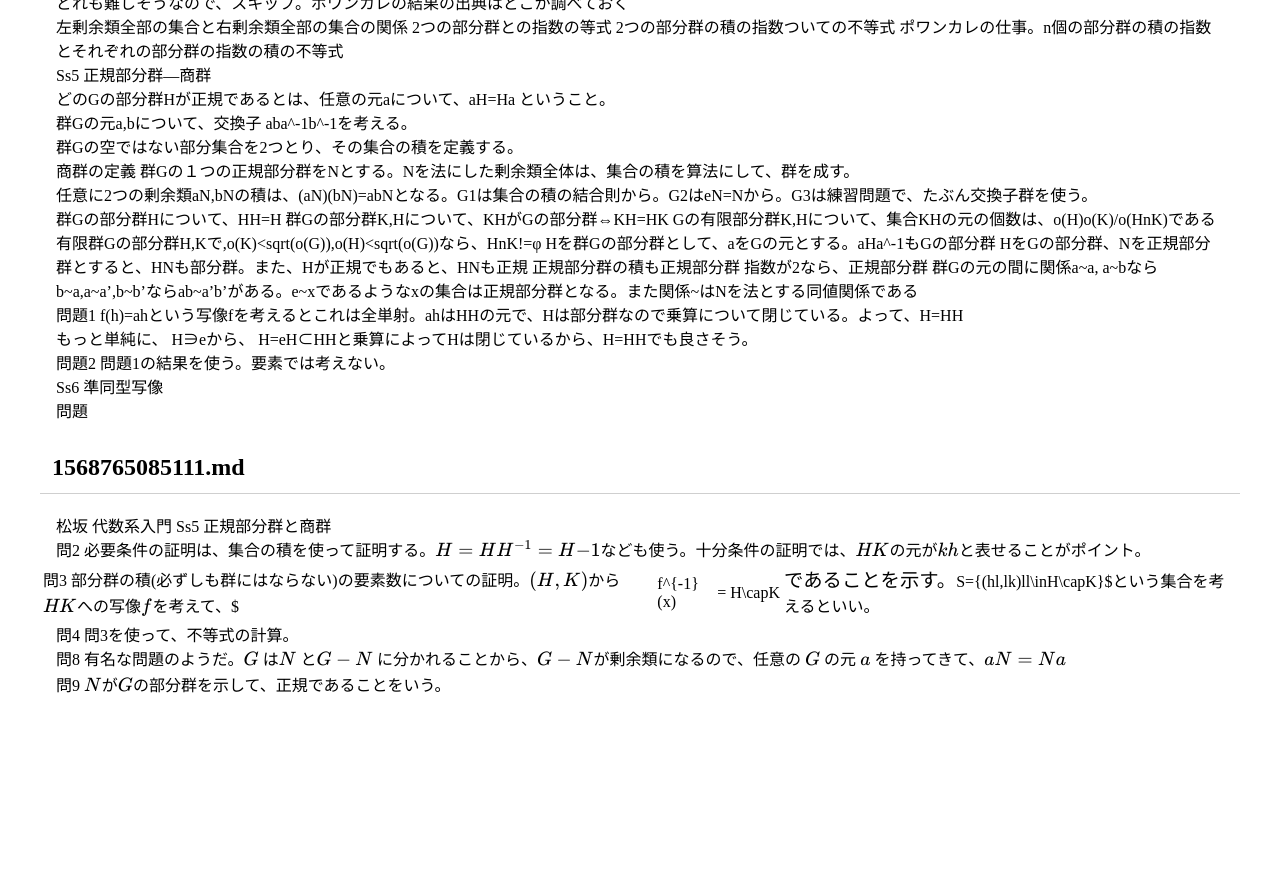
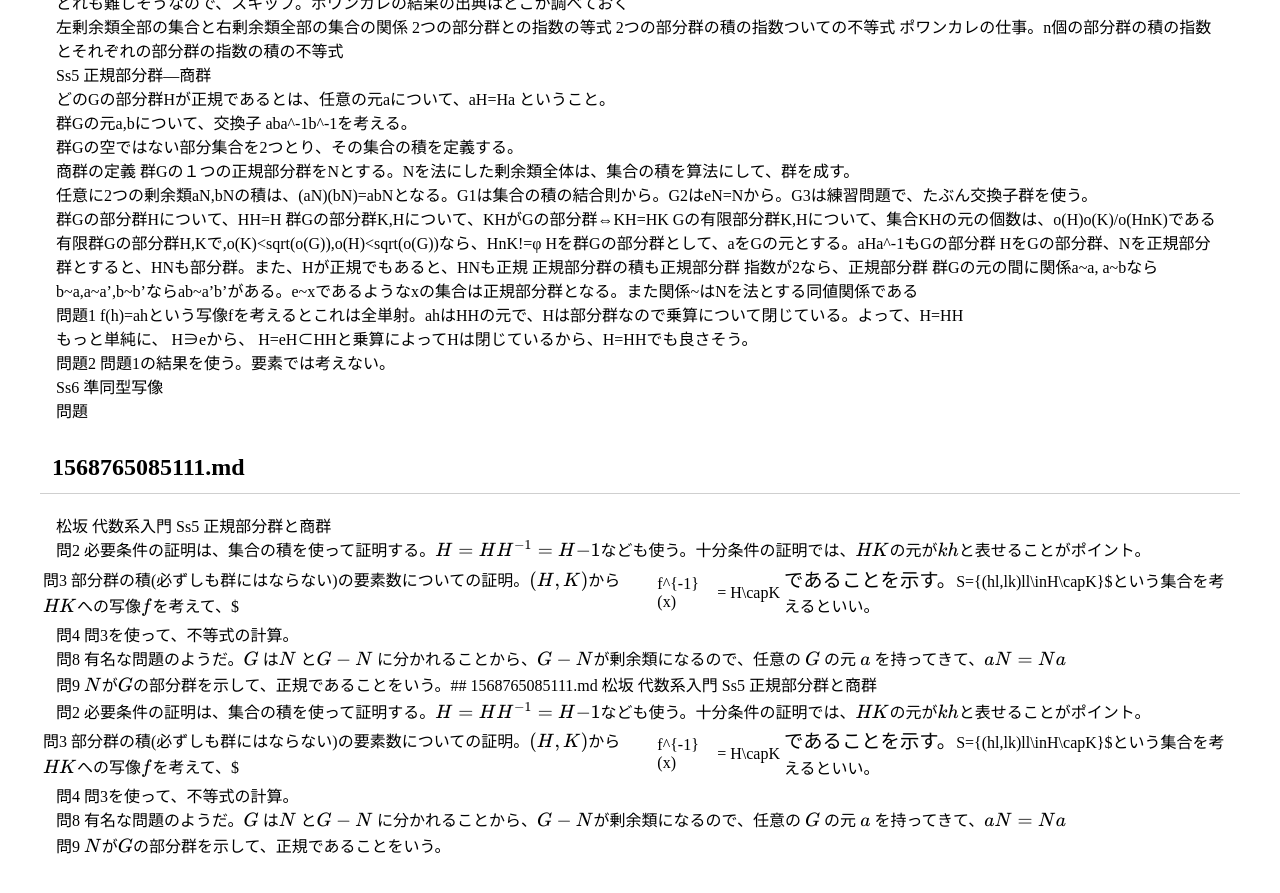
Before and after one commit to f6o/f6o.github.io, a Jekyll site: the page built from zakki.md, in a window 1280 px wide and 900 px high, scrolled down 810 px. Shown: the top 893 px of the window. Built offline with Jekyll 4.4.1, drawn with Linux system fonts in a browser that asks for light colours; nearby versions of some CDN libraries; our own code applies the rules of GitHub Pages for plain Markdown files; before the commit the page ends 1549 px from its top, so only the background shows below that.

Commit message:
auto commit 2019-09-18

```diff
--- a/zakki.md
+++ b/zakki.md
@@ -111,4 +111,15 @@ Ss6 準同型写像
 
 問8 有名な問題のようだ。$G$ は$N$ と$G-N$ に分かれることから、$G-N$が剰余類になるので、任意の $G$ の元 $a$ を持ってきて、$aN=Na$
 
+問9 $N$が$G$の部分群を示して、正規であることをいう。## 1568765085111.md
+松坂 代数系入門 Ss5 正規部分群と商群
+
+問2 必要条件の証明は、集合の積を使って証明する。$H=HH^{-1}=H{-1}$なども使う。十分条件の証明では、$HK$の元が$kh$と表せることがポイント。
+
+問3 部分群の積(必ずしも群にはならない)の要素数についての証明。$(H,K)$から$HK$への写像$f$を考えて、$|f^{-1}(x)|=|H\capK|$であることを示す。$S={(hl,lk)ll\inH\capK}$という集合を考えるといい。
+
+問4 問3を使って、不等式の計算。
+
+問8 有名な問題のようだ。$G$ は$N$ と$G-N$ に分かれることから、$G-N$が剰余類になるので、任意の $G$ の元 $a$ を持ってきて、$aN=Na$
+
 問9 $N$が$G$の部分群を示して、正規であることをいう。
```
